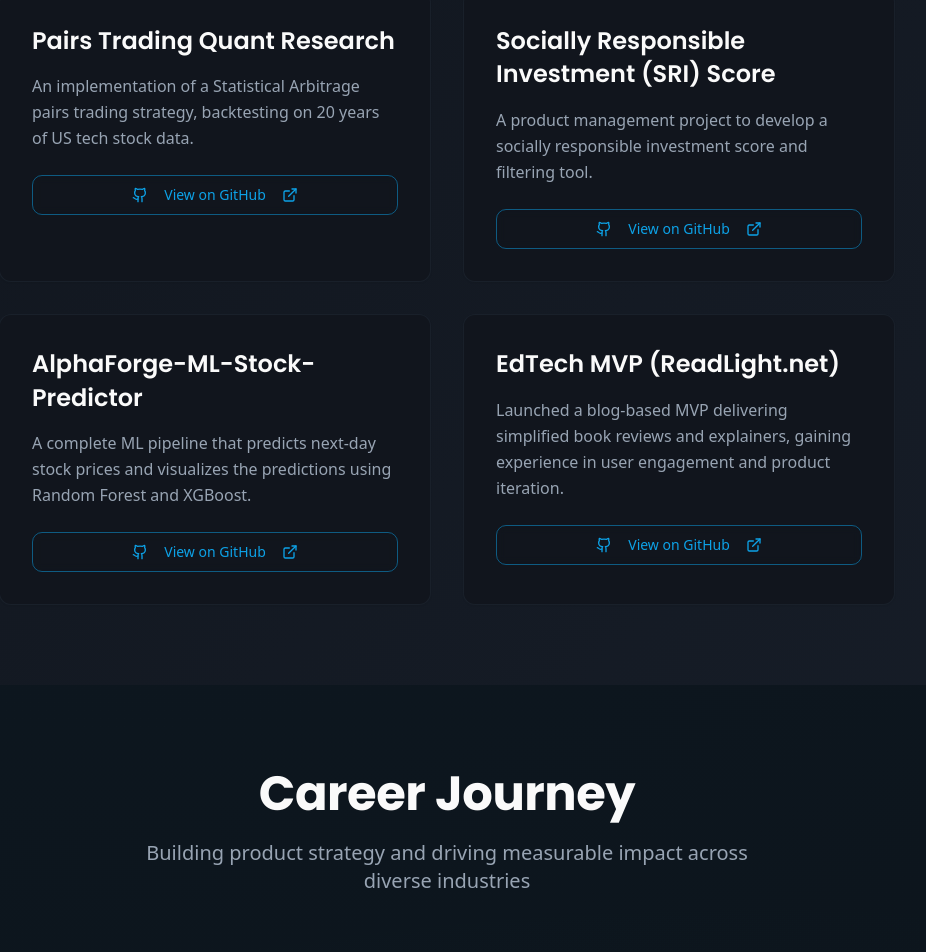
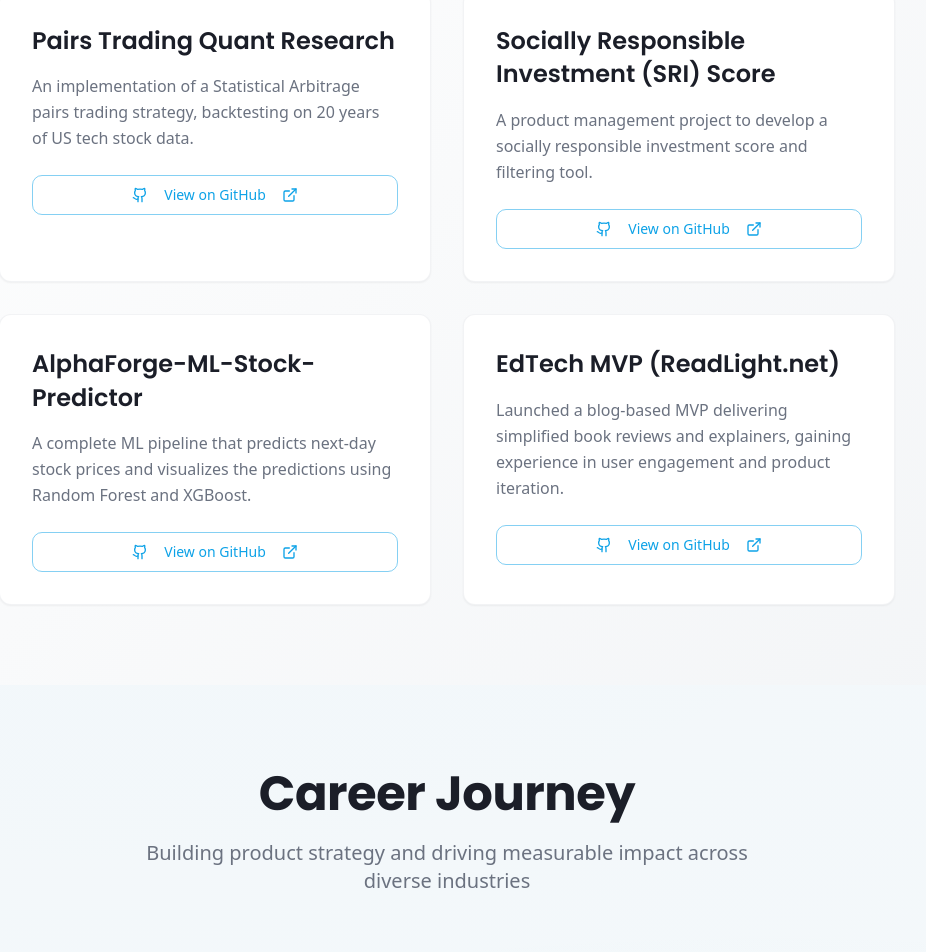
Before and after one commit to Nstar9/niraj-patil-portfolio, a React (Vite) app: page / in a window 1280 px wide. Shown: the part 2688-3640 px from the top of the page, without its empty margins (193-1119 px from the left). Built offline with nearby package versions, Linux system fonts and the light colour scheme.

Commit message:
Changes
Co-authored-by: Nstar9 <88630911+Nstar9@users.noreply.github.com>

```diff
--- a/src/index.css
+++ b/src/index.css
@@ -8,70 +8,69 @@
 
 @layer base {
   :root {
-    /* Dark Mode - Primary Theme */
-    --background: 215 28% 7%;        /* Deep charcoal #111827 */
-    --foreground: 0 0% 98%;          /* Near white */
+    /* Light Mode - Primary Theme */
+    --background: 210 20% 98%;        /* Soft off-white #f5f7fa */
+    --foreground: 222 20% 13%;        /* Dark slate #1a1d29 */
 
-    --surface: 217 28% 9%;           /* Elevated surface */
-    --surface-elevated: 217 28% 12%; /* Higher elevation */
+    --surface: 0 0% 100%;             /* White surface */
+    --surface-elevated: 210 20% 96%;  /* Slightly elevated */
 
     /* Electric Blue - Primary Accent */
-    --primary: 199 89% 48%;          /* Electric blue #0ea5e9 */
-    --primary-foreground: 0 0% 98%;
-    --primary-glow: 199 89% 60%;     /* Lighter blue for glows */
+    --primary: 199 89% 48%;           /* Electric blue */
+    --primary-foreground: 0 0% 100%;
+    --primary-glow: 199 89% 60%;
 
     /* Teal - Secondary Accent */
-    --secondary: 170 76% 32%;        /* Vibrant teal */
-    --secondary-foreground: 0 0% 98%;
+    --secondary: 170 76% 36%;
+    --secondary-foreground: 0 0% 100%;
 
     /* Neutral Greys */
-    --muted: 215 25% 15%;            /* Subtle grey backgrounds */
-    --muted-foreground: 215 15% 65%; /* Secondary text */
+    --muted: 210 20% 94%;             /* Soft grey */
+    --muted-foreground: 220 9% 46%;   /* #6b7280 */
 
-    --accent: 215 25% 20%;           /* Interactive elements */
-    --accent-foreground: 0 0% 98%;
+    --accent: 210 20% 94%;
+    --accent-foreground: 222 20% 13%;
 
-    --border: 215 25% 18%;           /* Subtle borders */
-    --input: 215 25% 12%;            /* Input backgrounds */
-    --ring: 199 89% 48%;             /* Focus rings */
+    --border: 220 13% 91%;            /* #e5e7eb */
+    --input: 220 13% 91%;
+    --ring: 199 89% 48%;
 
     /* Cards & Surfaces */
-    --card: 217 28% 9%;
-    --card-foreground: 0 0% 98%;
+    --card: 0 0% 100%;
+    --card-foreground: 222 20% 13%;
 
-    --popover: 217 28% 12%;
-    --popover-foreground: 0 0% 98%;
+    --popover: 0 0% 100%;
+    --popover-foreground: 222 20% 13%;
 
     /* Status Colors */
     --destructive: 0 84% 60%;
-    --destructive-foreground: 210 40% 98%;
+    --destructive-foreground: 0 0% 100%;
 
-    --success: 142 71% 45%;          /* Success green */
-    --warning: 38 92% 50%;           /* Warning orange */
+    --success: 142 71% 40%;
+    --warning: 38 92% 50%;
 
     /* Design System Additions */
     --gradient-primary: linear-gradient(135deg, hsl(var(--primary)), hsl(var(--primary-glow)));
     --gradient-surface: linear-gradient(135deg, hsl(var(--surface)), hsl(var(--surface-elevated)));
     --gradient-hero: linear-gradient(135deg, hsl(var(--background)) 0%, hsl(var(--surface)) 100%);
 
-    /* Shadows & Glows */
-    --shadow-sm: 0 2px 4px -1px hsl(var(--background) / 0.3);
-    --shadow-md: 0 10px 25px -3px hsl(var(--background) / 0.5);
-    --shadow-lg: 0 25px 50px -12px hsl(var(--background) / 0.7);
-    --shadow-glow: 0 0 40px hsl(var(--primary) / 0.3);
-    --shadow-glow-hover: 0 0 60px hsl(var(--primary) / 0.4);
+    /* Shadows - soft elevation for light theme */
+    --shadow-sm: 0 1px 2px 0 hsl(220 13% 60% / 0.08);
+    --shadow-md: 0 4px 12px -2px hsl(220 13% 40% / 0.10);
+    --shadow-lg: 0 20px 40px -12px hsl(220 13% 30% / 0.18);
+    --shadow-glow: 0 8px 24px -6px hsl(var(--primary) / 0.25);
+    --shadow-glow-hover: 0 12px 32px -6px hsl(var(--primary) / 0.32);
 
     /* Typography Scale */
-    --text-hero: 4rem;       /* 64px */
-    --text-display: 3rem;    /* 48px */
-    --text-heading: 2rem;    /* 32px */
-    --text-title: 1.5rem;    /* 24px */
-    --text-body: 1rem;       /* 16px */
-    --text-small: 0.875rem;  /* 14px */
+    --text-hero: 4rem;
+    --text-display: 3rem;
+    --text-heading: 2rem;
+    --text-title: 1.5rem;
+    --text-body: 1rem;
+    --text-small: 0.875rem;
 
     --radius: 0.75rem;
 
-    /* Animation Timing */
     --transition-fast: 0.15s cubic-bezier(0.4, 0, 0.2, 1);
     --transition-normal: 0.3s cubic-bezier(0.4, 0, 0.2, 1);
     --transition-slow: 0.5s cubic-bezier(0.4, 0, 0.2, 1);
@@ -90,9 +89,10 @@
   body {
     @apply bg-background text-foreground antialiased;
     background-image:
-      radial-gradient(circle at 25% 25%, hsl(var(--primary) / 0.05) 0%, transparent 50%),
-      radial-gradient(circle at 75% 75%, hsl(var(--secondary) / 0.05) 0%, transparent 50%);
+      radial-gradient(circle at 25% 25%, hsl(var(--primary) / 0.04) 0%, transparent 50%),
+      radial-gradient(circle at 75% 75%, hsl(var(--secondary) / 0.04) 0%, transparent 50%);
   }
+
 
   /* Typography Styles */
   .text-hero {
```
